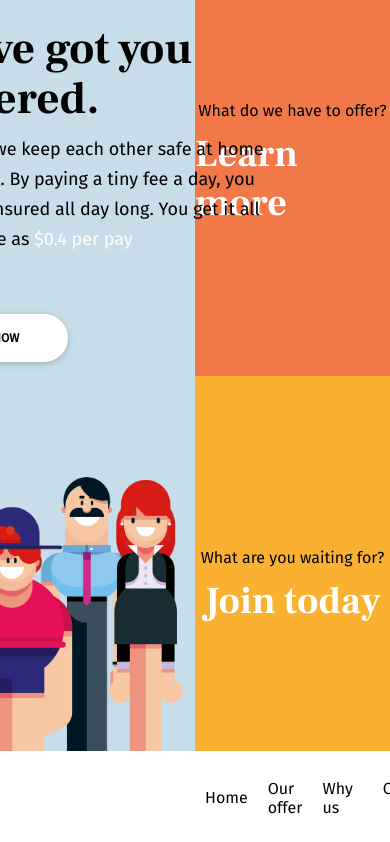
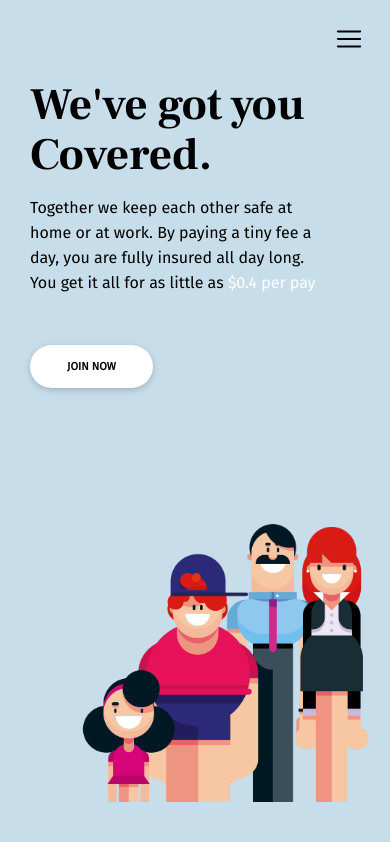
Before and after one commit to CarinWood/insurance-project, a React (Vite) app: page / in a window 390 px wide. Shown: the top 842 px of the page. Built offline with nearby package versions, Linux system fonts and the light colour scheme.

Commit message:
added hamburger menu

```diff
--- a/src/components/footer/Footer.jsx
+++ b/src/components/footer/Footer.jsx
@@ -6,7 +6,7 @@ export const Footer = () => {
   return (
     <footer>
         <Link to="home" spy={true} smooth={true} duration={500} ><RiArrowUpSFill className='icon'/></Link>
-        <Link to="home" spy={true} smooth={true} duration={500} ><a href="home">Take me up again!</a></Link>
+        <Link to="home" spy={true} smooth={true} duration={500} >Take me up again!</Link>
     </footer>
   )
 }
--- a/src/components/home/Home.jsx
+++ b/src/components/home/Home.jsx
@@ -3,10 +3,14 @@ import './home.css'
 import family from '../../assets/img/family.png'
 import { Nav } from '../navbar/Nav'
 import { Link } from 'react-scroll'
+import { RxHamburgerMenu } from "react-icons/rx";
+import { Menu } from '../menu/Menu';
 
 export const Home = () => {
   return (
     <div className="home" id="home">
+    <RxHamburgerMenu className='hamburger-menu'/>
+    <Menu/>
     <Nav/>
         <section>
         <h1>We've got you Covered.</h1>
--- a/src/components/home/home.css
+++ b/src/components/home/home.css
@@ -6,6 +6,10 @@
     padding-bottom: 11vh;
     height: 100vh;
     position: relative;
+}
+
+.hamburger-menu {
+    visibility: hidden;
 }
 
 .home section {
@@ -103,3 +107,57 @@
 .learn-more h2:hover, .join h2:hover {
     transform: scale(1.2)
 }
+
+@media screen and (max-width: 888px) {
+    .home {
+        flex-direction: column;
+        display: flex;
+        padding-bottom: 0px;
+        height: auto;
+    }
+
+    .home section {
+        width: 100%;
+        height: 100vh;
+        padding-top: 80px;
+        position: relative;
+        align-items: flex-start;
+    }
+
+    .home section h1 {
+        width: 100%;
+        margin-bottom: 15px;
+        padding-left: 30px;
+    }
+
+    .home-text {
+        width: 330px;
+        font-size: 16px;
+        line-height: 25px;
+        padding-left: 30px;
+    }
+
+    .btn-area {
+        width: 330px;
+        margin-top: 50px;
+        margin-left: 30px;
+    }
+
+    .join-btn {
+        padding: 15px 18px;
+        font-size: 11px;
+        border-radius: 25px;
+        font-weight: 600;
+        letter-spacing: 0px;
+        width: 123px;
+        box-shadow: 0 2px 4px 0 rgba(0, 0, 0, 0.1), 0 2px 10px 0 rgba(0, 0, 0, 0.1);
+    }
+
+    .hamburger-menu {
+        visibility: visible;
+        position: absolute;
+        top: 1.5%;
+        right: 7%;
+        font-size: 28px;
+    }
+}
--- /dev/null
+++ b/src/components/menu/Menu.jsx
@@ -0,0 +1,15 @@
+import './menu.css'
+
+export const Menu = () => {
+  return (
+    <></>
+ /*    <section className='menu-container'>
+        <ul>
+            <li>Home</li>
+            <li>Our offer</li>
+            <li>Why us</li>
+            <li>Contact</li>
+        </ul>
+    </section> */
+  )
+}
--- /dev/null
+++ b/src/components/menu/menu.css
@@ -0,0 +1,6 @@
+.menu-container {
+    visibility: hidden;
+    width: 0px;
+    height: 0px;
+    font-size: 0px;
+}
--- a/src/components/navbar/Nav.jsx
+++ b/src/components/navbar/Nav.jsx
@@ -7,10 +7,10 @@ export const Nav = () => {
 
   return (
     <nav>
-        <a href="/"><p className='nav-item'>Home</p></a>
-        <a href="#"><p className='nav-item'>Our offer</p></a>
-        <a href="#"><p className='nav-item'>Why us</p></a>
-      <a href="#"><Link to="/contact" className='nav-item'>Contact</Link></a>
+        <a href="/" className='nav-item'>Home</a>
+        <a href="#" className='nav-item'>Our offer</a>
+        <a href="#" className='nav-item'>Why us</a>
+        <Link to="/contact" className='nav-item'>Contact</Link>
     </nav>
   )
 }
```
